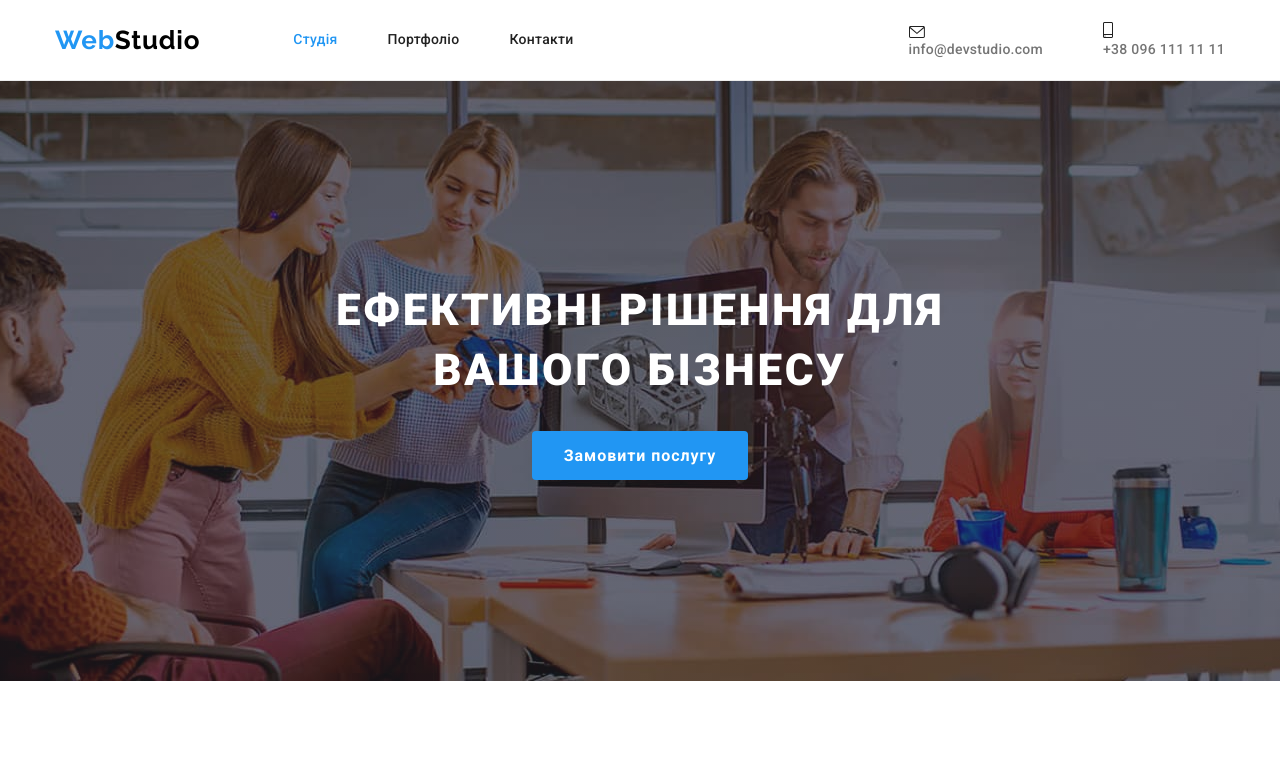
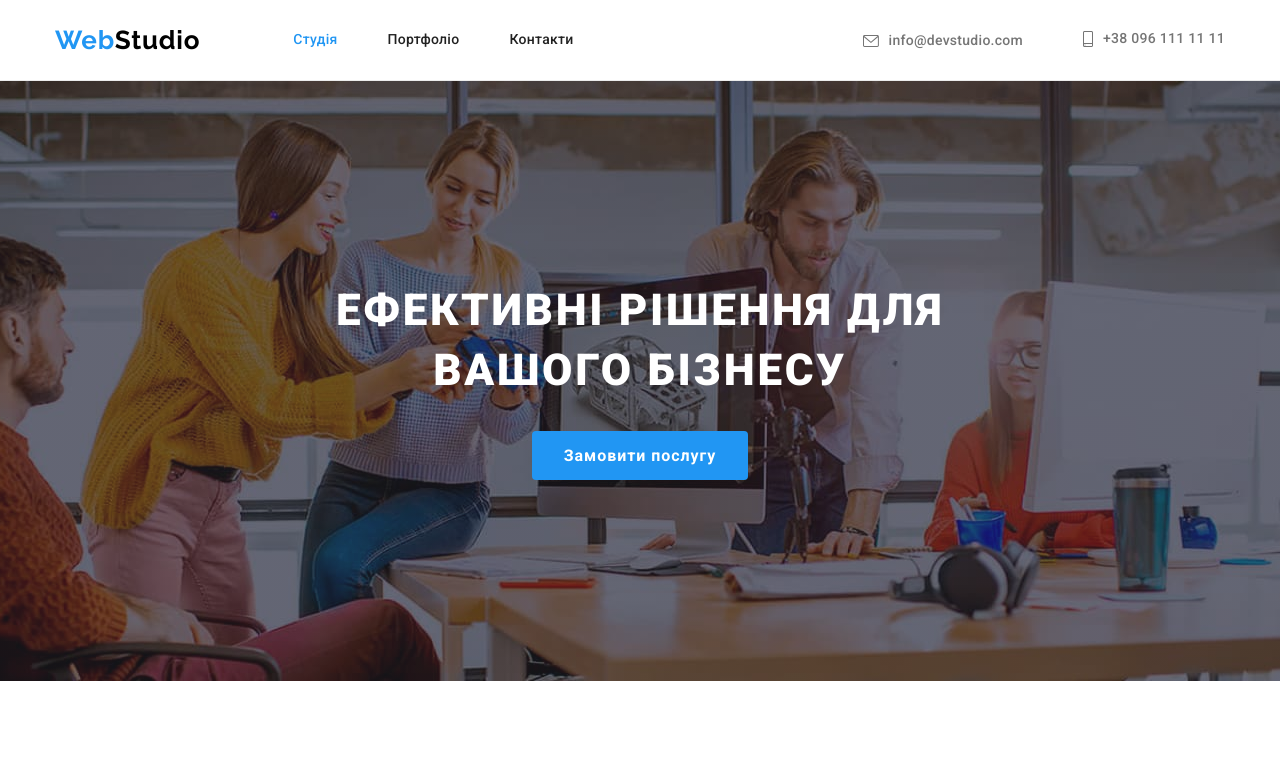
Before and after one commit to Anhelina26/goit-markup-hw-04, a plain HTML site: page index.html in a window 1280 px wide. Shown: the top 771 px of the page. Drawn offline with nearby package versions, Linux system fonts and the light colour scheme.

Commit message:
add corection 4

```diff
--- a/css/style.css
+++ b/css/style.css
@@ -352,6 +352,7 @@ img{
 .icons-link{
     display:flex;
     width: 170px;
+     border-radius: 4px;
     height: 92px;
     align-items: center;
     justify-content:center;
@@ -361,7 +362,6 @@ img{
 .icons-link:hover,
 .icons-link:focus{
     border: 1px solid #2196F3;
-    border-radius: 4px;
     fill: var(--primary-accent-color);
 }
 
--- a/index.html
+++ b/index.html
@@ -30,23 +30,25 @@
 
      <ul class="auth-nav">
     <li class="auth-nav-icon  auth-header">
-      <svg class="auth-nav-icon" width="16" height="12">
+      <a class="auth-mail link  auth-header" href="mailto:info@devstudio.com">
+         <svg class="auth-nav-icon" width="16" height="12">
         <use href="./images/icons.svg.svg#icon-mail"></use>
       </svg>
-      <a class="auth-mail link  auth-header" href="mailto:info@devstudio.com">info@devstudio.com</a>
+        info@devstudio.com</a>
     </li>
     <li class="auth-header">
-      <svg class="auth-nav-icon" width="10" height="16">
+       <a class="auth-tel link " href="tel:380961111111">
+         <svg class="auth-nav-icon" width="10" height="16">
         <use href="./images/icons.svg.svg#icon-smartphone"></use>
       </svg>
-       <a class="auth-tel link " href="tel:380961111111">+38 096 111 11 11</a>
+        +38 096 111 11 11</a>
       </li>
    </ul>
      </div>
      </header>
 
  <main>
-    <!------- hero------------->
+<!---------- hero------------->
 
  <section class="hero section ">
     <div class="container">
```
